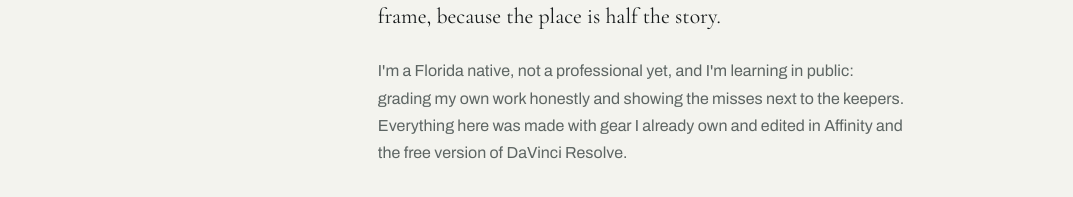
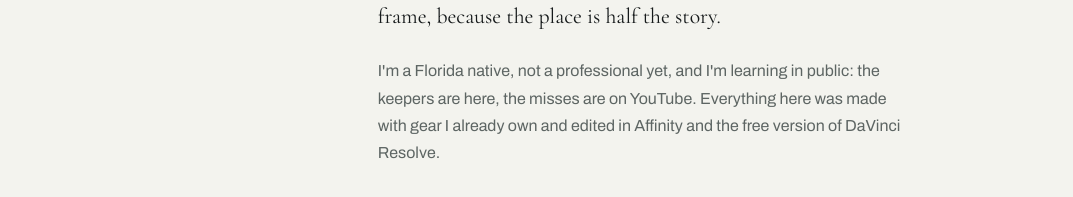
Before and after one commit to zacheryseymour/zacheryseymour.github.io, a plain HTML site: page index.html in a window 1280 px wide. Shown: the part 5926-6123 px from the top of the page, 207-1280 px from the left. Drawn offline with nearby package versions, Linux system fonts and the light colour scheme.

Commit message:
About: keepers here, misses on YouTube
Co-Authored-By: Claude Opus 5.5 <noreply@anthropic.com>
Claude-Session: https://claude.ai/code/session_0174kAvRMPNM86CYQPWqVM8g

```diff
--- a/index.html
+++ b/index.html
@@ -365,7 +365,7 @@ try{var t=localStorage.getItem("zs-theme");if(t==="light"||t==="dark")document.d
     </div>
     <div>
       <p class="lede">I photograph wildlife and early light: herons at the water's edge, the first hour of sun, the small things most people walk past. I keep the surroundings in the frame, because the place is half the story.</p>
-      <p class="body">I'm a Florida native, not a professional yet, and I'm learning in public: grading my own work honestly and showing the misses next to the keepers. Everything here was made with gear I already own and edited in Affinity and the free version of DaVinci Resolve.</p>
+      <p class="body">I'm a Florida native, not a professional yet, and I'm learning in public: the keepers are here, the misses are on YouTube. Everything here was made with gear I already own and edited in Affinity and the free version of DaVinci Resolve.</p>
       <ul class="gear" aria-label="Gear I own">
         <li><span>Sony ZV-E10</span><span>Body</span></li>
         <li><span>Tamron 70-300mm</span><span>Wildlife</span></li>
```
